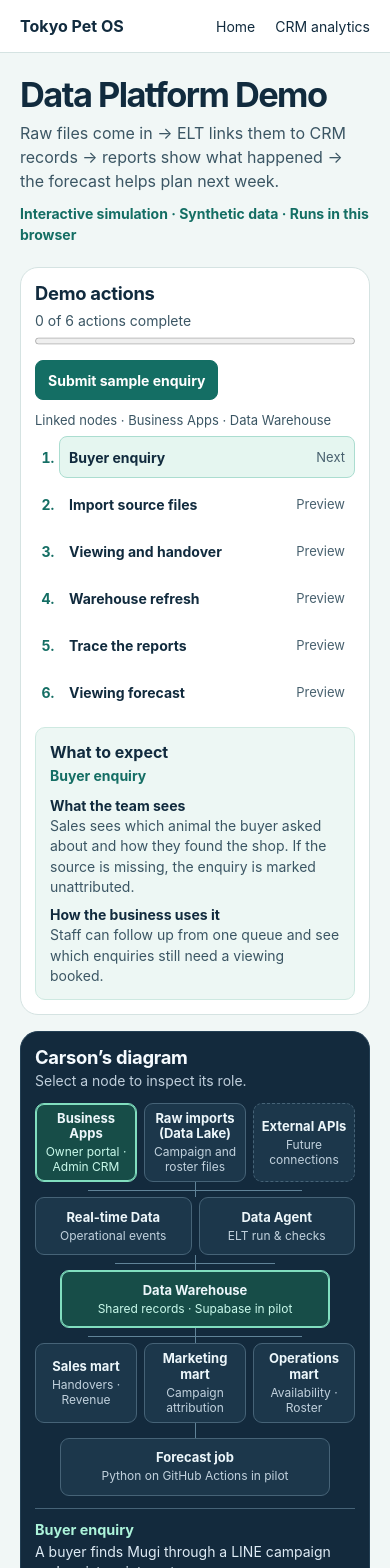
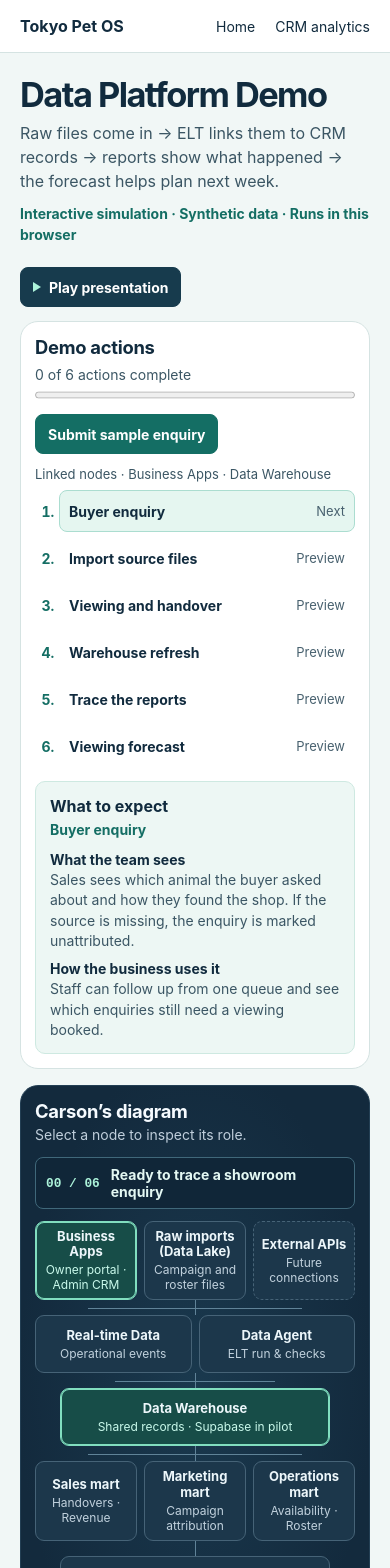
Before and after one commit to kennnnyyen/japan-pets, a Next.js app: page /data-platform in a window 390 px wide. Shown: the top 1568 px of the page. Built offline with nearby package versions, Linux system fonts and the light colour scheme.

Commit message:
Animate the data platform presentation

```diff
--- a/app/data-platform/walkthrough.module.css
+++ b/app/data-platform/walkthrough.module.css
@@ -140,3 +140,135 @@
 .expectation dt { font-weight: 700; }
 .expectation dd { color: #3b5664; }
 .expectation dd + dt { margin-top: 8px; }
+
+.playButton {
+  display: inline-flex;
+  align-items: center;
+  gap: 8px;
+  min-height: 40px;
+  padding: 7px 12px;
+  border: 1px solid #173b4d;
+  border-radius: 8px;
+  background: #173b4d;
+  color: #fff;
+  font: inherit;
+  font-size: .875rem;
+  font-weight: 700;
+  cursor: pointer;
+}
+.playButton:hover { background: #205369; }
+.playIcon {
+  width: 0;
+  height: 0;
+  border-block: 5px solid transparent;
+  border-inline-start: 8px solid var(--mint);
+}
+.playIcon[data-pausing="true"] {
+  width: 8px;
+  height: 10px;
+  border: 0;
+  border-inline: 2px solid var(--mint);
+}
+.diagramPanel {
+  background: radial-gradient(ellipse at 50% 48%, #1a394e 0%, #132a3d 72%);
+}
+.scene {
+  display: flex;
+  align-items: center;
+  gap: 11px;
+  padding: 8px 10px;
+  margin-bottom: 12px;
+  min-height: 42px;
+  border: 1px solid #40687a;
+  border-radius: 8px;
+  background: #102638;
+}
+.sceneCounter {
+  color: var(--mint);
+  font: 650 .8rem ui-monospace, monospace;
+  white-space: nowrap;
+}
+.scene strong { font-size: .875rem; color: #e4f8f3; }
+.connector { position: relative; }
+.connector[data-lit="true"] {
+  background-image: linear-gradient(#96f3d7, #52c7af);
+}
+.connector[data-lit="true"][data-branches]::before {
+  border-color: #64d8ba;
+}
+.packet {
+  position: absolute;
+  inset: 0 0 0;
+  overflow: hidden;
+  pointer-events: none;
+}
+.packet::before, .packet::after {
+  position: absolute;
+  content: "";
+  opacity: 0;
+}
+.packet::before {
+  width: 5px;
+  height: 11px;
+  border-radius: 8px;
+  left: calc(50% - 2px);
+  background: #c6ffed;
+  box-shadow: 0 0 8px #9ef8de;
+}
+.connector[data-branches] .packet::after {
+  inset: calc(50% - 1px) 0 auto;
+  height: 2px;
+  background: radial-gradient(ellipse at center, #d0fff0 0%, #88f7d6 18%, transparent 42%);
+}
+
+@media (prefers-reduced-motion: no-preference) {
+  .node { transition: background-color 220ms ease, border-color 220ms ease, box-shadow 220ms ease; }
+  .sceneArrival { animation: scene-in 400ms cubic-bezier(.2,.75,.3,1) both; }
+  .packet::before { animation: packet-drop 730ms ease-out 2; }
+  .packet::after { animation: packet-branch 800ms ease-out 2; }
+  .workbench[data-playback="paused"] .packet::before,
+  .workbench[data-playback="paused"] .packet::after,
+  .workbench[data-playback="paused"] .sceneArrival {
+    animation-play-state: paused;
+  }
+}
+@keyframes scene-in {
+  from { opacity: .25; transform: translateY(5px); }
+  to { opacity: 1; transform: translateY(0); }
+}
+@keyframes packet-drop {
+  0% { opacity: 0; transform: translateY(-12px); }
+  30%, 68% { opacity: 1; }
+  100% { opacity: 0; transform: translateY(17px); }
+}
+@keyframes packet-branch {
+  0% { opacity: 0; transform: scaleX(.05); }
+  35% { opacity: .85; }
+  100% { opacity: 0; transform: scaleX(1); }
+}
+
+.node { position: relative; overflow: hidden; }
+.node > :not(.nodeSignal) { position: relative; }
+.nodeSignal {
+  position: absolute;
+  inset: 0 -45% 0 0;
+  background: linear-gradient(100deg, transparent 25%, #8ef2d63d 52%, transparent 76%);
+  opacity: 0;
+  pointer-events: none;
+}
+
+@media (prefers-reduced-motion: no-preference) {
+  .nodeSignal { animation: signal-arrival 830ms ease-out both; }
+  .workbench[data-playback="paused"] .nodeSignal { animation-play-state: paused; }
+}
+@keyframes signal-arrival {
+  from { opacity: 0; transform: translateX(-60%); }
+  28% { opacity: 1; }
+  to { opacity: 0; transform: translateX(45%); }
+}
+
+.presentationControl { width: fit-content; margin-bottom: 14px; }
+@media (max-width: 690px) {
+  .presentationControl { position: sticky; inset-block-start: 8px; z-index: 2; }
+  .diagramPanel { scroll-margin-block-start: 60px; }
+}
--- a/app/data-platform/walkthrough.tsx
+++ b/app/data-platform/walkthrough.tsx
@@ -1,6 +1,6 @@
 "use client";
 
-import { useState } from "react";
+import { useCallback, useEffect, useRef, useState } from "react";
 import { refreshWarehouse, sites } from "../../dist/analytics-data.mjs";
 import styles from "./walkthrough.module.css";
 
@@ -131,24 +131,36 @@ export function DataPlatformDemo() {
   const [runCount, setRunCount] = useState(0);
   const [snapshot, setSnapshot] = useState<typeof before | null>(null);
   const [forecast, setForecast] = useState<ReturnType<typeof sampleForecast> | null>(null);
+  const [playback, setPlayback] = useState<"idle" | "playing" | "paused">("idle");
+  const diagramPanel = useRef<HTMLElement>(null);
   const activeStep = steps[selected];
   const remaining = completed < steps.length;
 
-  function runElt() {
+  const runElt = useCallback(() => {
     setSnapshot(refreshWarehouse([enquiry], inventory, sources));
     setRunCount(count => count + 1);
-  }
+  }, []);
 
-  function advance() {
+  const advance = useCallback(() => {
     if (!remaining) return;
     if (completed === 3) runElt();
-    if (completed === 5) setForecast(sampleForecast());
+    if (completed === 5) {
+      setForecast(sampleForecast());
+      setPlayback("idle");
+    }
     setSelected(completed);
     setInspected(null);
     setCompleted(completed + 1);
-  }
+  }, [completed, remaining, runElt]);
+
+  useEffect(() => {
+    if (playback !== "playing" || !remaining) return;
+    const timer = window.setTimeout(advance, completed === 0 ? 800 : 6200);
+    return () => window.clearTimeout(timer);
+  }, [advance, completed, playback, remaining]);
 
   function reset() {
+    setPlayback("idle");
     setCompleted(0);
     setSelected(0);
     setInspected(null);
@@ -157,13 +169,36 @@ export function DataPlatformDemo() {
     setForecast(null);
   }
 
+  function pauseForInspection() {
+    if (playback === "playing") setPlayback("paused");
+  }
+
+  function togglePlayback() {
+    if (playback === "playing") {
+      setPlayback("paused");
+      return;
+    }
+    if (!remaining) reset();
+    setInspected(null);
+    setSelected(Math.max(0, remaining ? completed - 1 : 0));
+    setPlayback("playing");
+    if (window.matchMedia("(max-width: 690px)").matches) {
+      diagramPanel.current?.scrollIntoView({ block: "start" });
+    }
+  }
+
   function node(id: NodeId) {
     const info = nodes[id];
+    const signalOrder = activeStep.nodes.indexOf(id);
     return (
       <button key={id} type="button" className={styles.node}
-        data-active={activeStep.nodes.includes(id)}
+        data-active={signalOrder >= 0}
         data-future={id === "external"} aria-pressed={inspected === id}
-        onClick={() => setInspected(id === inspected ? null : id)}>
+        onClick={() => { pauseForInspection(); setInspected(id === inspected ? null : id); }}>
+        {signalOrder >= 0 && showTraces && (
+          <span className={styles.nodeSignal} key={selected + "-" + completed + "-" + runCount}
+            style={{ animationDelay: signalOrder * 140 + "ms" }} aria-hidden="true" />
+        )}
         <strong>{info.title}</strong>
         <span>{info.caption}</span>
       </button>
@@ -172,6 +207,31 @@ export function DataPlatformDemo() {
 
   const directSales = snapshot && snapshot.sales[0].sales - before.sales[0].sales;
   const lineSales = snapshot && snapshot.marketing[1].sales - before.marketing[1].sales;
+  const sceneNotes = [
+    "Ready to trace a showroom enquiry",
+    "LINE enquiry captured for the Tokyo showroom",
+    "Campaign spend and showroom roster loaded",
+    "Mugi handed over · " + yen.format(enquiry.sale.price) + " sale",
+    "Warehouse refreshed · One linked handover",
+    "One handover updates all three reports",
+    forecast ? forecast.predicted + " expected visits · " + forecast.baseline + " booking baseline" : "",
+  ];
+  const pathsByStep = [
+    [0, 1], [0, 1], [0], [1, 2], [2], [3],
+  ];
+  const showTraces = selected < completed && inspected === null;
+  const playLabel = playback === "playing" ? "Pause presentation"
+    : !remaining ? "Replay presentation"
+    : playback === "paused" ? "Resume presentation" : "Play presentation";
+
+  function connector(index: number, branches?: "two" | "three") {
+    const lit = showTraces && pathsByStep[selected].includes(index);
+    return (
+      <div className={styles.connector} data-branches={branches} data-lit={lit} aria-hidden="true">
+        {lit && <span className={styles.packet} key={selected + "-" + completed + "-" + runCount} />}
+      </div>
+    );
+  }
 
   return (
     <div className={styles.shell}>
@@ -187,7 +247,13 @@ export function DataPlatformDemo() {
           <p>Raw files come in → ELT links them to CRM records → reports show what happened → the forecast helps plan next week.</p>
           <p className={styles.dataNote}>Interactive simulation · Synthetic data · Runs in this browser</p>
         </div>
-        <div className={styles.workbench}>
+        <div className={styles.presentationControl}>
+          <button className={styles.playButton} type="button" onClick={togglePlayback}>
+            <span className={styles.playIcon} data-pausing={playback === "playing"} aria-hidden="true" />
+            {playLabel}
+          </button>
+        </div>
+        <div className={styles.workbench} data-playback={playback}>
           <section className={styles.actions} aria-labelledby="walkthrough-actions">
             <h2 id="walkthrough-actions">Demo actions</h2>
             <div className={styles.progress}>
@@ -195,8 +261,8 @@ export function DataPlatformDemo() {
               <progress id="demo-progress" value={completed} max={steps.length} />
             </div>
             <div className={styles.controls}>
-              {remaining ? <button className={styles.primary} type="button" onClick={advance}>{steps[completed].action}</button>
-                : <button className={styles.primary} type="button" onClick={reset}>Restart demo</button>}
+              {remaining ? <button className={styles.primary} type="button" onClick={() => { setPlayback("idle"); advance(); }}>{steps[completed].action}</button>
+                : <button className={styles.textButton} type="button" onClick={reset}>Restart demo</button>}
               {completed > 0 && remaining && <button className={styles.textButton} type="button" onClick={reset}>Reset</button>}
             </div>
             <p className={styles.linkedNodes}>Linked nodes · {activeStep.nodes.map(id => nodes[id].title).join(" · ")}</p>
@@ -204,7 +270,7 @@ export function DataPlatformDemo() {
               {steps.map((step, index) => (
                 <li key={step.title}>
                   <button type="button" className={styles.step} aria-current={selected === index ? "step" : undefined}
-                    onClick={() => { setSelected(index); setInspected(null); }}>
+                    onClick={() => { pauseForInspection(); setSelected(index); setInspected(null); }}>
                     <strong>{step.title}</strong>
                     <span>{index < completed ? "Done" : index === completed ? "Next" : "Preview"}</span>
                   </button>
@@ -222,20 +288,24 @@ export function DataPlatformDemo() {
               </dl>
             </div>
           </section>
-          <section className={styles.diagramPanel} aria-labelledby="architecture-heading">
+          <section ref={diagramPanel} className={styles.diagramPanel} aria-labelledby="architecture-heading">
             <div className={styles.diagramHeader}>
               <h2 id="architecture-heading">Carson’s diagram</h2>
               <p>Select a node to inspect its role.</p>
             </div>
+            <div className={styles.scene} aria-live="polite">
+              <span className={styles.sceneCounter}>{String(completed).padStart(2, "0")} / {String(steps.length).padStart(2, "0")}</span>
+              <strong key={completed} className={completed ? styles.sceneArrival : undefined}>{sceneNotes[completed]}</strong>
+            </div>
             <div className={styles.diagram} aria-label="Data platform architecture">
               <div className={styles.triple}>{node("apps")}{node("lake")}{node("external")}</div>
-              <div className={styles.connector} data-branches="three" aria-hidden="true" />
+              {connector(0, "three")}
               <div className={styles.double}>{node("events")}{node("agent")}</div>
-              <div className={styles.connector} data-branches="two" aria-hidden="true" />
+              {connector(1, "two")}
               <div className={styles.single}>{node("warehouse")}</div>
-              <div className={styles.connector} data-branches="three" aria-hidden="true" />
+              {connector(2, "three")}
               <div className={styles.triple}>{node("sales")}{node("marketing")}{node("operations")}</div>
-              <div className={styles.connector} aria-hidden="true" />
+              {connector(3)}
               <div className={styles.single}>{node("forecast")}</div>
             </div>
             <div className={styles.inspector} aria-live="polite">
@@ -268,7 +338,7 @@ export function DataPlatformDemo() {
                 </div>
               )}
             </div>
-            {snapshot && <button className={styles.textButton} type="button" onClick={() => { runElt(); setSelected(3); setInspected(null); }}>Rerun ELT</button>}
+            {snapshot && <button className={styles.textButton} type="button" onClick={() => { setPlayback("idle"); runElt(); setSelected(3); setInspected(null); }}>Rerun ELT</button>}
           </section>
         </div>
       </main>
```
